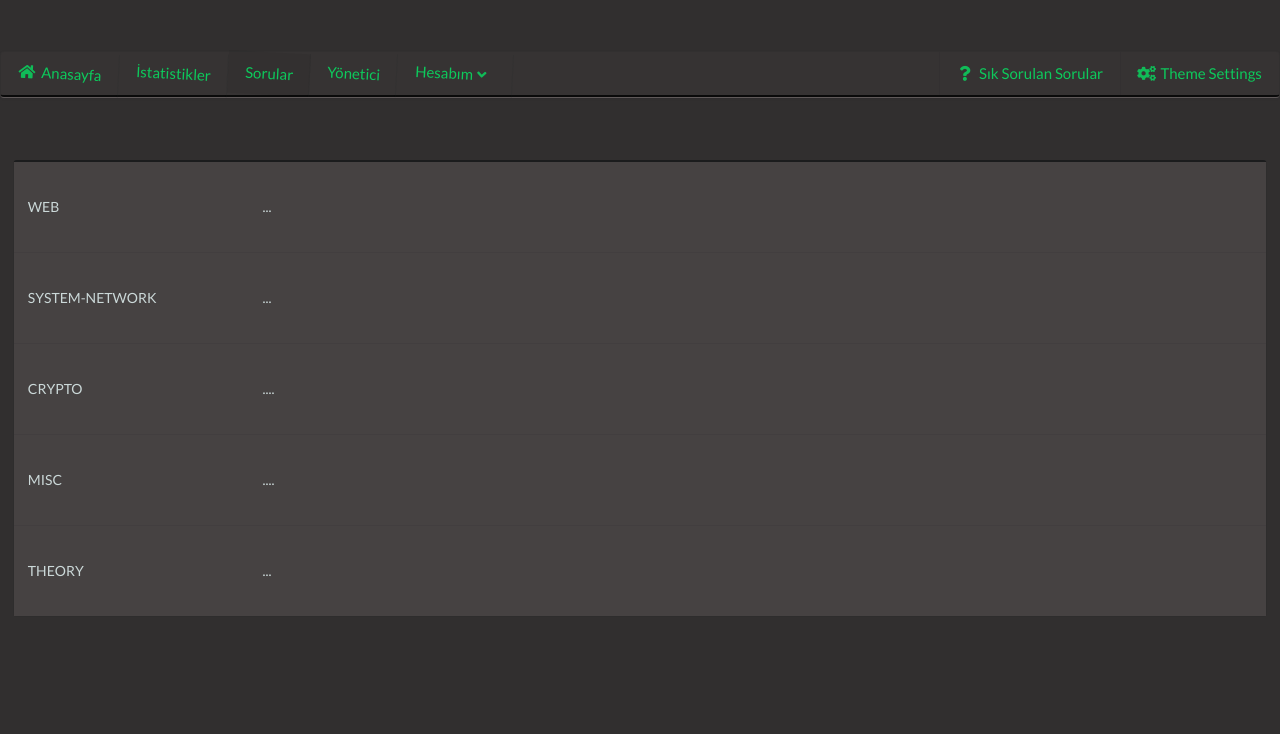
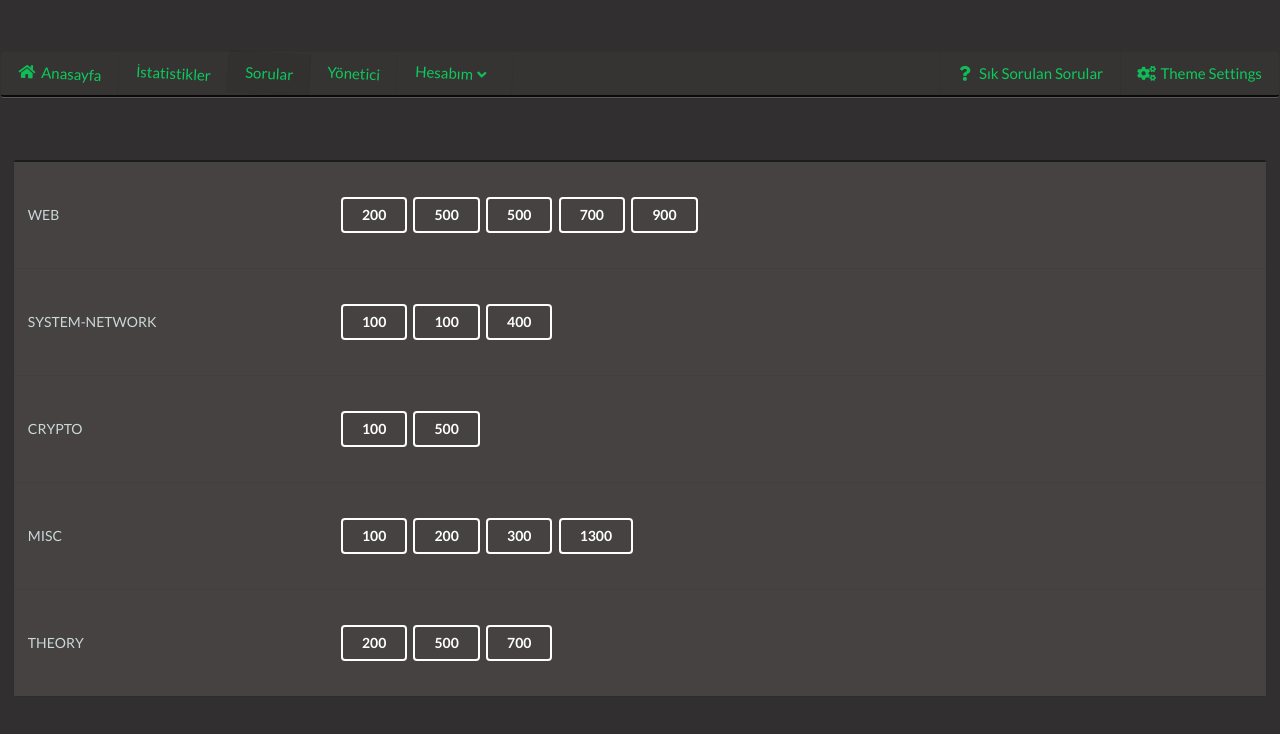
Before and after one commit to simgeytkn/ffa_v2, a plain HTML site: page sorular.html in a window 1280 px wide. Shown: the part 90-824 px from the top of the page. Drawn offline with nearby package versions, Linux system fonts and the light colour scheme.

Commit message:
Soru butonları eklendi

```diff
--- a/sorular.html
+++ b/sorular.html
@@ -49,24 +49,46 @@
     <table class="ui selectable black table">
         <tbody>
             <tr>
-                <td class="three wide column">WEB</td>
-                <td>...</td>
+                <td class="four wide column">WEB</td>
+                <td>
+                    <button class="ui inverted button">200</button>
+                    <button class="ui inverted button">500</button>
+                    <button class="ui inverted button">500</button>
+                    <button class="ui inverted button">700</button>
+                    <button class="ui inverted button">900</button>
+                </td>
             </tr>
             <tr>
                 <td>SYSTEM-NETWORK</td>
-                <td>...</td>
+                <td>
+                    <button class="ui inverted button">100</button>
+                    <button class="ui inverted button">100</button>
+                    <button class="ui inverted button">400</button>
+                </td>
             </tr>
             <tr>
                 <td>CRYPTO</td>
-                <td>....</td>
+                <td>
+                    <button class="ui inverted button">100</button>
+                    <button class="ui inverted button">500</button>
+                </td>
             </tr>
             <tr>
                 <td>MISC</td>
-                <td>....</td>
+                <td>
+                    <button class="ui inverted button">100</button>
+                    <button class="ui inverted button">200</button>
+                    <button class="ui inverted button">300</button>
+                    <button class="ui inverted button">1300</button>
+                </td>
             </tr>
             <tr>
                 <td>THEORY</td>
-                <td>...</td>
+                <td>
+                    <button class="ui inverted button">200</button>
+                    <button class="ui inverted button">500</button>
+                    <button class="ui inverted button">700</button>
+                </td>
             </tr>
         </tbody>
     </table>
```
